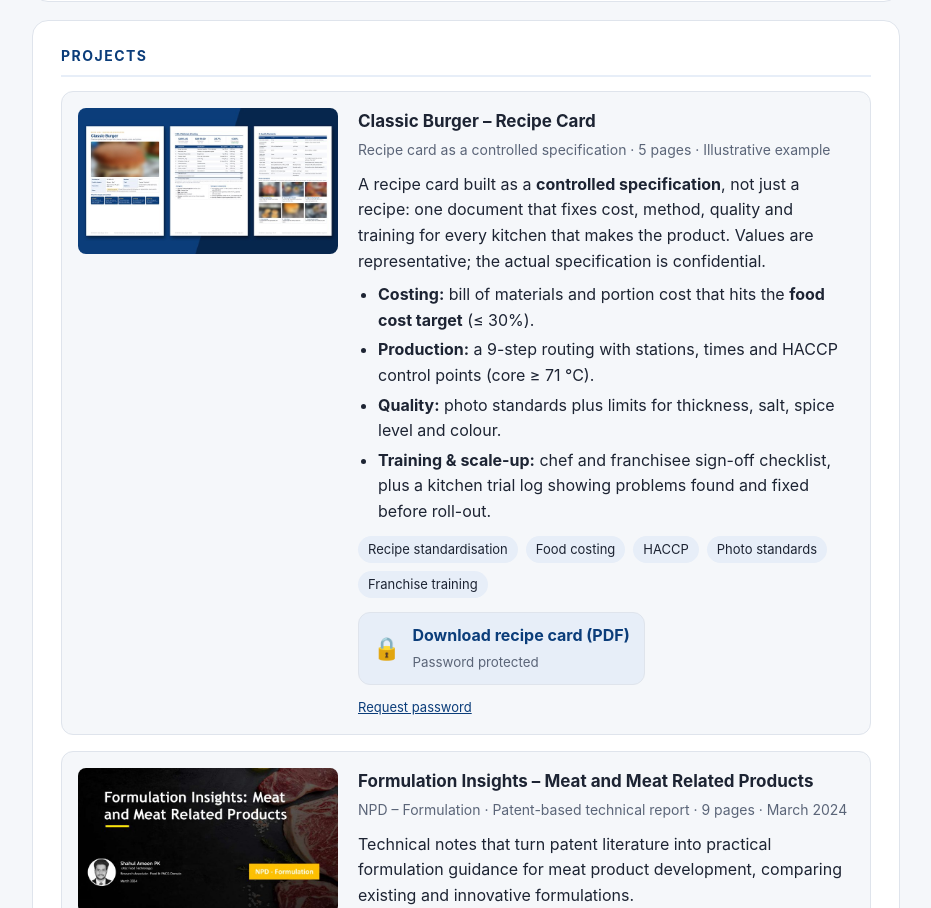
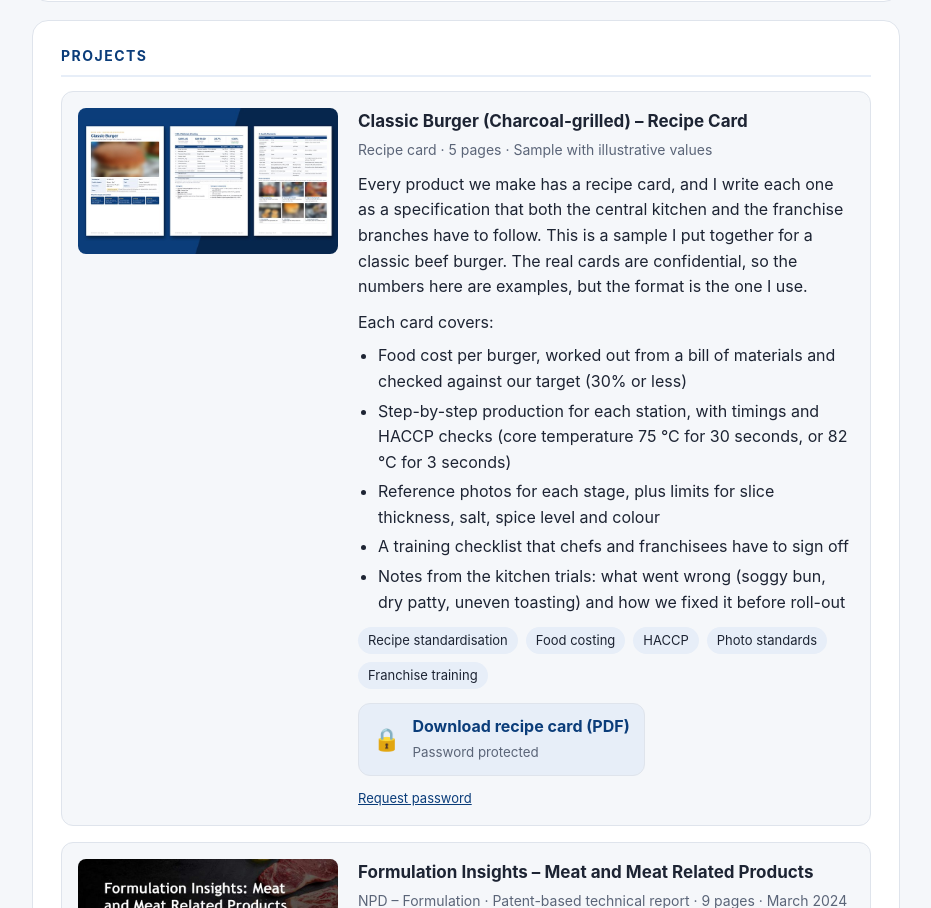
Before and after one commit to shahulameenpk/shahulameenpk.github.io, a plain HTML site: page index.html in a window 1280 px wide. Shown: the part 2223-3131 px from the top of the page, without its empty margins (174-1105 px from the left). Drawn offline with Linux system fonts and the light colour scheme.

Commit message:
Rewrite Classic Burger card text and update core temperature limits
Co-Authored-By: Claude Opus 5.5 <noreply@anthropic.com>

```diff
--- a/index.html
+++ b/index.html
@@ -191,19 +191,21 @@ footer{text-align:center;color:var(--muted);font-size:13px;margin-top:28px}
   <article class="proj">
     <img src="img/recipe-card-classic-burger-cover.jpg" alt="Pages from the Classic Burger recipe card: cover, bill of materials and costing, quality standards with photo standards" loading="lazy">
     <div>
-      <h3>Classic Burger – Recipe Card</h3>
-      <p class="meta">Recipe card as a controlled specification · 5 pages · Illustrative example</p>
-      <p style="margin:0">A recipe card built as a <b>controlled specification</b>, not just a recipe: one document that fixes cost, method, quality and training for every kitchen that makes the product. Values are representative; the actual specification is confidential.</p>
+      <h3>Classic Burger (Charcoal-grilled) – Recipe Card</h3>
+      <p class="meta">Recipe card · 5 pages · Sample with illustrative values</p>
+      <p style="margin:0">Every product we make has a recipe card, and I write each one as a specification that both the central kitchen and the franchise branches have to follow. This is a sample I put together for a classic beef burger. The real cards are confidential, so the numbers here are examples, but the format is the one I use.</p>
+      <p style="margin:10px 0 0">Each card covers:</p>
       <ul>
-        <li><b>Costing:</b> bill of materials and portion cost that hits the <b>food cost target</b> (≤ 30%).</li>
-        <li><b>Production:</b> a 9-step routing with stations, times and HACCP control points (core ≥ 71 °C).</li>
-        <li><b>Quality:</b> photo standards plus limits for thickness, salt, spice level and colour.</li>
-        <li><b>Training &amp; scale-up:</b> chef and franchisee sign-off checklist, plus a kitchen trial log showing problems found and fixed before roll-out.</li>
+        <li>Food cost per burger, worked out from a bill of materials and checked against our target (30% or less)</li>
+        <li>Step-by-step production for each station, with timings and HACCP checks (core temperature 75 °C for 30 seconds, or 82 °C for 3 seconds)</li>
+        <li>Reference photos for each stage, plus limits for slice thickness, salt, spice level and colour</li>
+        <li>A training checklist that chefs and franchisees have to sign off</li>
+        <li>Notes from the kitchen trials: what went wrong (soggy bun, dry patty, uneven toasting) and how we fixed it before roll-out</li>
       </ul>
       <ul class="chips">
         <li>Recipe standardisation</li><li>Food costing</li><li>HACCP</li><li>Photo standards</li><li>Franchise training</li>
       </ul>
-      <button class="dl-btn" type="button" data-file="files/recipe-card-classic-burger.enc" data-name="Classic-Burger-Recipe-Card-Shahul-Ameen-PK.pdf" data-label="Download recipe card: Classic Burger">
+      <button class="dl-btn" type="button" data-file="files/recipe-card-classic-burger.enc" data-name="Classic-Burger-Recipe-Card-Shahul-Ameen-PK.pdf" data-label="Download recipe card: Classic Burger (Charcoal-grilled)">
         <span class="ic">🔒</span><span><b>Download recipe card (PDF)</b><small>Password protected</small></span>
       </button>
       <p class="lock"><a class="req-pw" href="#" data-label="Recipe card: Classic Burger">Request password</a></p>
```
Also changed, not shown: 1 other file.
